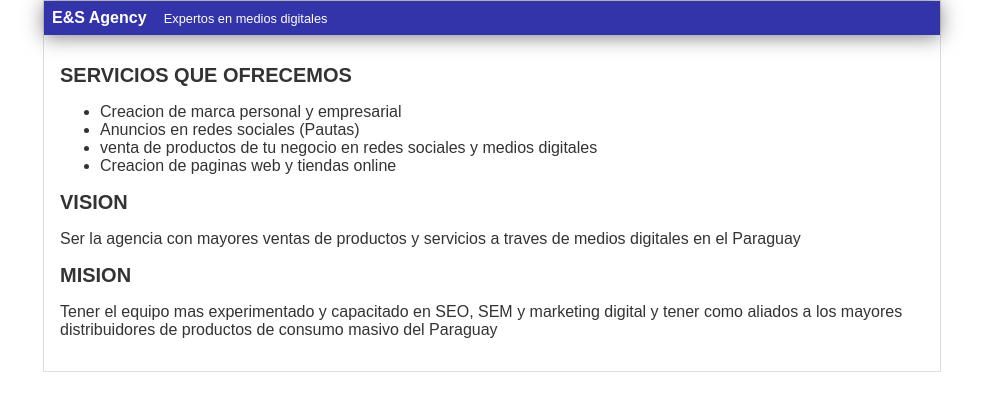
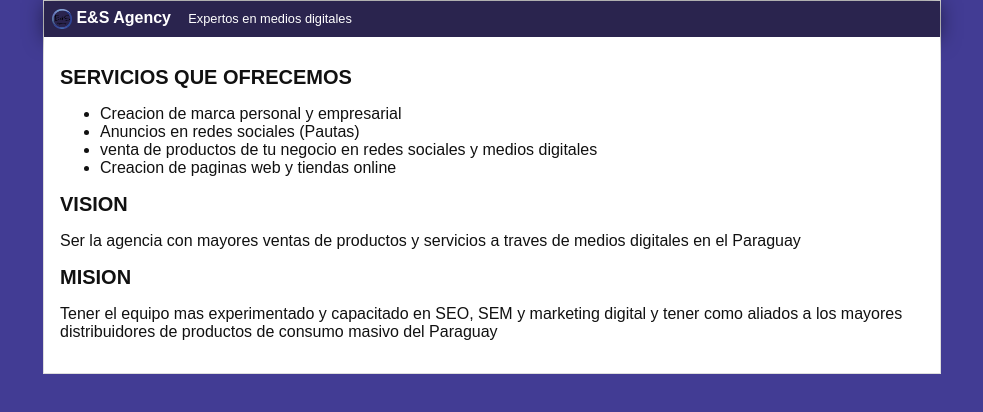
Before and after one commit to enriPy/E-Sagency, a plain HTML site: page Index.html in a window 1280 px wide. Shown: the whole page, without its empty margins (148-1131 px from the left). Drawn offline with Linux system fonts and the light colour scheme.

Commit message:
Cabercera terminada

```diff
--- a/Index.html
+++ b/Index.html
@@ -1,11 +1,12 @@
 <html>
     <head>
-        <title>El titulo del post</title>
+        <title>E&S</title>
         <link rel="stylesheet" href="css/estilos.css" />
     </head>
     <body>
         <div id="container">
             <div id="cabecera">
+                <img id="logo" src="imagenes/dragon.png" />
                 E&S Agency
                 <span id="tagline">Expertos en medios digitales</span>
             </div>
--- a/css/estilos.css
+++ b/css/estilos.css
@@ -1,8 +1,9 @@
 body
 {
-    color: #333;
+    background: #423c94;
+    color: #111111;
     text-align: center;
-    font-family: Arial;
+    font-family: Arial, Helvetica, sans-serif;
     font-size: 16px;
     margin: 0;
     padding: 0;
@@ -10,12 +11,18 @@ body
 
 #cabecera
 {
-    background: #33A;
+    background: #160f0f85;
     box-shadow: 0px 2px 20px 0px rgba(0,0,0,0.5);
-    color: white;
+    color: rgb(255, 255, 255);
     font-weight: bold;
     margin: 0;
     padding: 0.5em;
+}
+
+#cabecera #logo
+{
+    width: 20px;
+    vertical-align: middle;
 }
 
 #cabecera #tagline
@@ -40,5 +47,6 @@ body
 }
 #post
 {
+    background: white;
     padding: 1em;
 }
```
